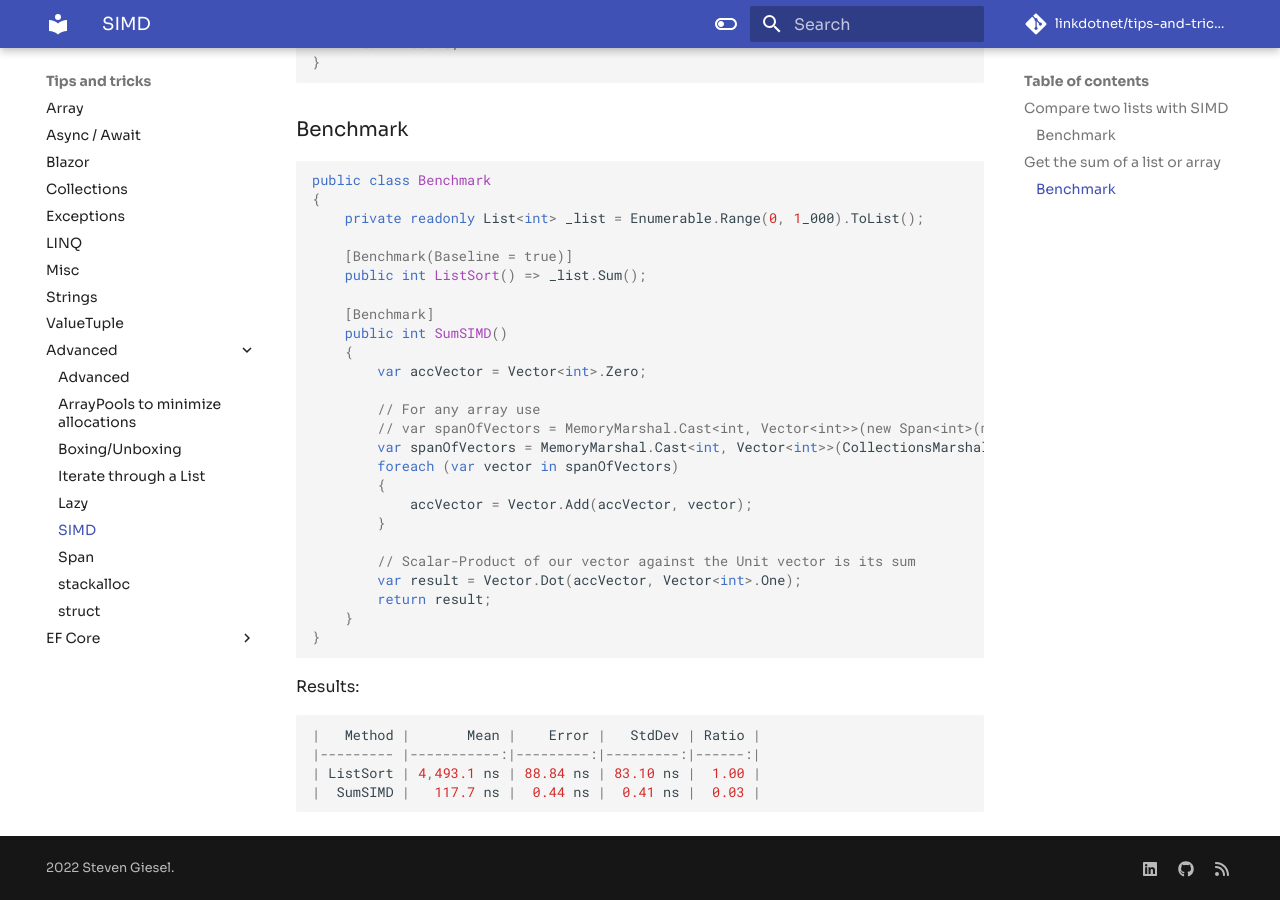
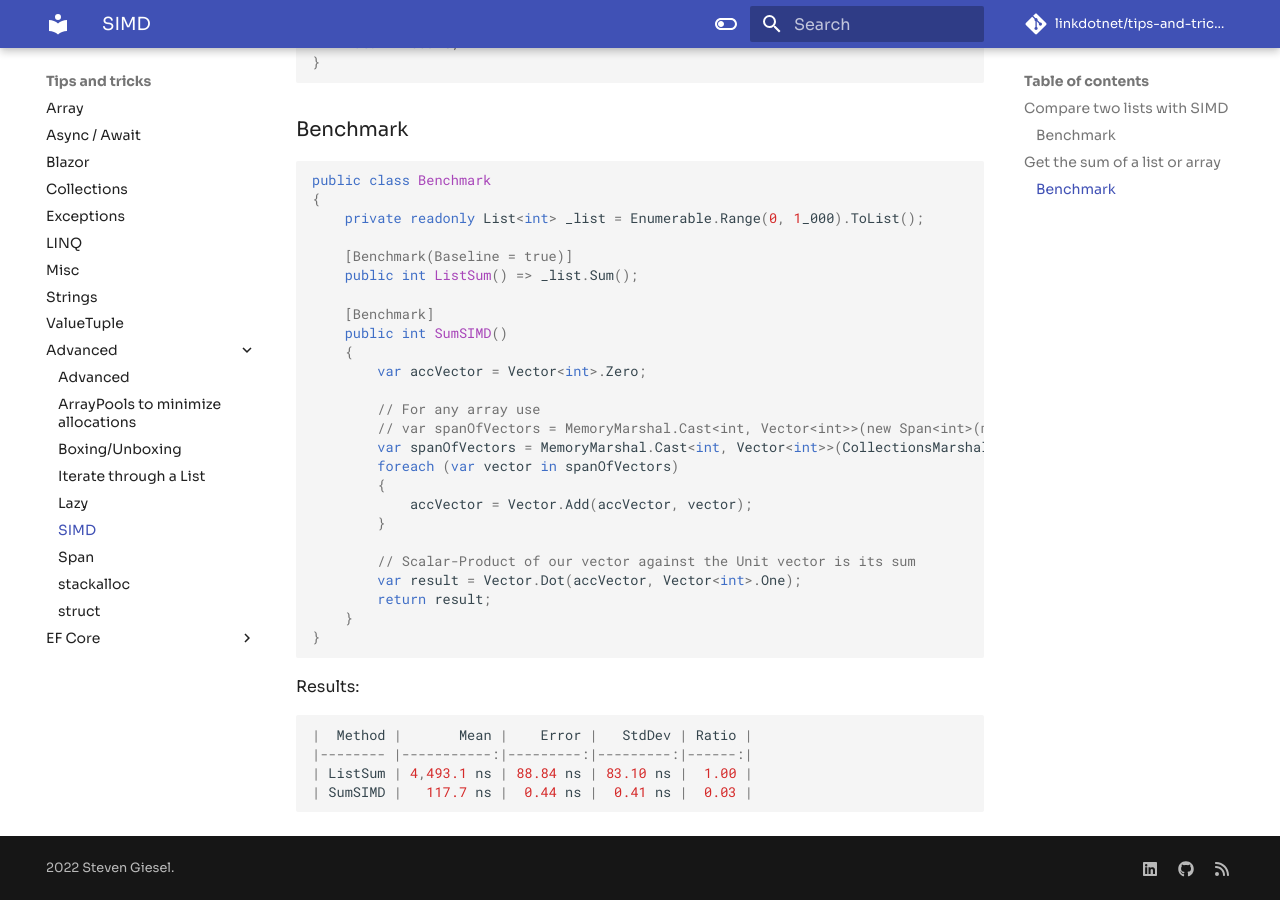
Before and after one commit to linkdotnet/tips-and-tricks, an MkDocs documentation site: the page built from docs/advanced/SIMD.md, in a window 1280 px wide and 900 px high, scrolled down 2388 px. Built offline with MkDocs 1.6.1 and Material for MkDocs 9.7.7, drawn with Linux system fonts in a browser that asks for light colours; comment, search, counter and statistics services are not loaded.

Commit message:
Fixed method name

````diff
--- a/docs/advanced/SIMD.md
+++ b/docs/advanced/SIMD.md
@@ -108,7 +108,7 @@ public class Benchmark
     private readonly List<int> _list = Enumerable.Range(0, 1_000).ToList();
 
     [Benchmark(Baseline = true)]
-    public int ListSort() => _list.Sum();
+    public int ListSum() => _list.Sum();
 
     [Benchmark]
     public int SumSIMD()
@@ -131,8 +131,8 @@ public class Benchmark
 ```
 Results:
 ```csharp
-|   Method |       Mean |    Error |   StdDev | Ratio |
-|--------- |-----------:|---------:|---------:|------:|
-| ListSort | 4,493.1 ns | 88.84 ns | 83.10 ns |  1.00 |
-|  SumSIMD |   117.7 ns |  0.44 ns |  0.41 ns |  0.03 |
+|  Method |       Mean |    Error |   StdDev | Ratio |
+|-------- |-----------:|---------:|---------:|------:|
+| ListSum | 4,493.1 ns | 88.84 ns | 83.10 ns |  1.00 |
+| SumSIMD |   117.7 ns |  0.44 ns |  0.41 ns |  0.03 |
 ```
````
